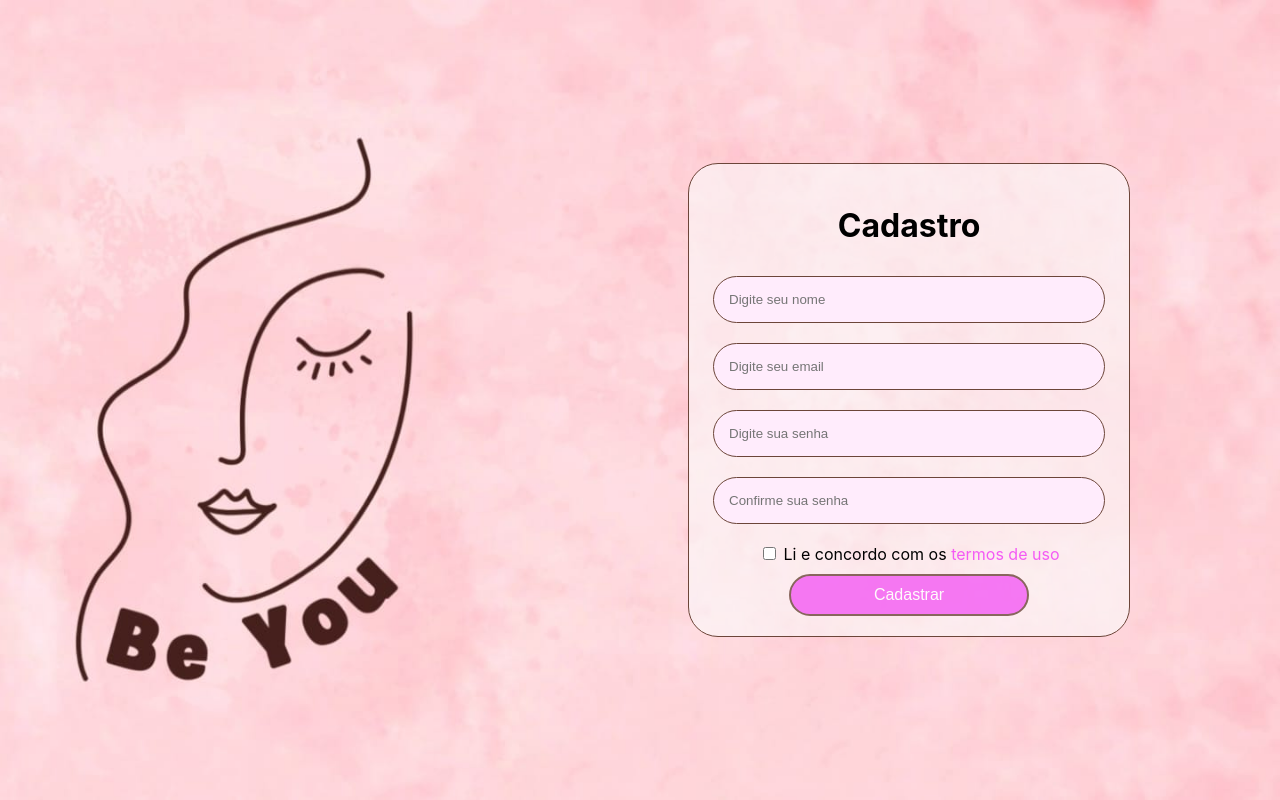
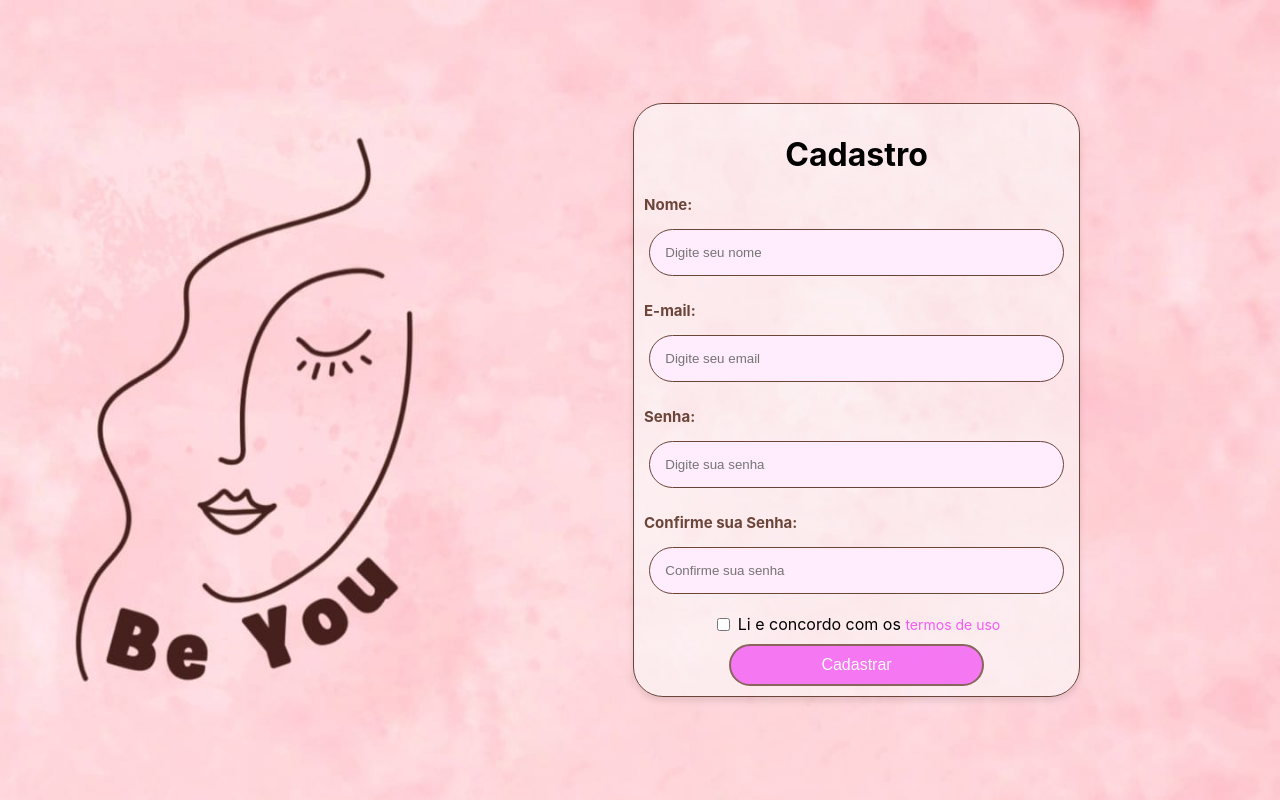
Before and after one commit to JohnnyCleto/BeYou_React, a React (Create React App) app: page /Cadastrar in a window 1280 px wide. Built offline with nearby package versions, Linux system fonts and the light colour scheme.

Commit message:
Update RegisterForm.js

```diff
--- a/src/components/RegisterForm.js
+++ b/src/components/RegisterForm.js
@@ -5,9 +5,24 @@ import backgroundImg from './img/background_img.jpg';
 const RegisterForm = () => {
   const navigate = useNavigate();
   const [hovered, setHovered] = useState(false);
+  const [formData, setFormData] = useState({
+    name: '',
+    email: '',
+    password: '',
+    confirmPassword: '',
+  });
+
+  const handleChange = (e) => {
+    const { name, value } = e.target;
+    setFormData((prevData) => ({ ...prevData, [name]: value }));
+  };
 
   const handleRegister = (e) => {
     e.preventDefault();
+    if (formData.password !== formData.confirmPassword) {
+      alert('As senhas não coincidem.');
+      return;
+    }
     alert('Cadastro realizado com sucesso!');
     navigate('/home');
   };
@@ -24,15 +39,25 @@ const RegisterForm = () => {
       alignItems: 'center',
     },
     formulario: {
-      maxWidth: '400px',
-      padding: '20px',
+      maxWidth: '425px',
+      width: '90%',
+      padding: '10px',
       backgroundColor: 'rgba(251, 251, 251, 0.591)',
       color: 'black',
       border: 'solid 1px #6c4539',
       borderRadius: '30px',
       textAlign: 'center',
+      boxShadow: '0 4px 6px rgba(0, 0, 0, 0.1)',
       position: 'absolute',
-      right: '150px',
+      right: '200px',
+    },
+    label: {
+      display: 'block',
+      textAlign: 'left',
+      marginBottom: '5px',
+      marginTop: '15px',
+      fontSize: '15px',
+      color: '#6c4539',
     },
     input: {
       width: '90%',
@@ -61,7 +86,15 @@ const RegisterForm = () => {
       fontSize: '16px',
       borderRadius: '50px',
       marginTop: '10px',
+      transition: 'opacity 0.3s ease',
       opacity: hovered ? 1 : 0.8,
+    },
+    link: {
+      color: '#f45bf4',
+      textDecoration: 'none',
+      fontSize: '14px',
+      marginTop: '10px',
+      textAlign: 'center',
     },
   };
 
@@ -69,30 +102,63 @@ const RegisterForm = () => {
     <div style={styles.background_img}>
       <form style={styles.formulario} onSubmit={handleRegister}>
         <h1>Cadastro</h1>
+
+        <label htmlFor="name" style={styles.label}>
+        <b>Nome:</b>
+        </label>
         <input
+          id="name"
+          name="name"
           type="text"
           placeholder="Digite seu nome"
+          value={formData.name}
+          onChange={handleChange}
           required
           style={styles.input}
         />
+
+        <label htmlFor="email" style={styles.label}>
+        <b>E-mail:</b>
+        </label>
         <input
+          id="email"
+          name="email"
           type="email"
           placeholder="Digite seu email"
+          value={formData.email}
+          onChange={handleChange}
           required
           style={styles.input}
         />
+
+        <label htmlFor="password" style={styles.label}>
+        <b>Senha:</b>
+        </label>
         <input
+          id="password"
+          name="password"
           type="password"
           placeholder="Digite sua senha"
+          value={formData.password}
+          onChange={handleChange}
           required
           style={styles.input}
         />
+
+        <label htmlFor="confirmPassword" style={styles.label}>
+        <b>Confirme sua Senha:</b>
+        </label>
         <input
+          id="confirmPassword"
+          name="confirmPassword"
           type="password"
           placeholder="Confirme sua senha"
+          value={formData.confirmPassword}
+          onChange={handleChange}
           required
           style={styles.input}
         />
+
         <div style={styles.checkboxContainer}>
           <input
             type="checkbox"
@@ -102,11 +168,12 @@ const RegisterForm = () => {
           />
           <label htmlFor="concordo">
             Li e concordo com os{' '}
-            <a href="/termos" style={{ color: '#f45bf4', textDecoration: 'none' }}>
+            <a href="/termos" style={styles.link}>
               termos de uso
             </a>
           </label>
         </div>
+
         <button
           type="submit"
           style={styles.botao}
```
